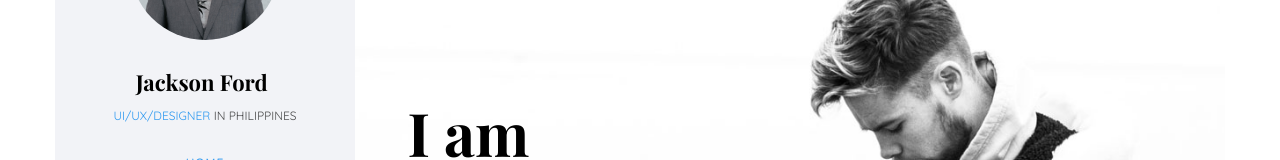
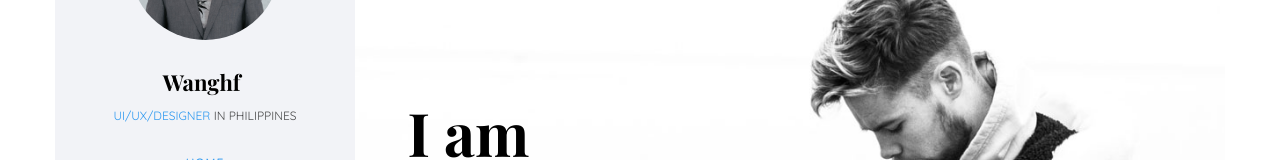
Before and after one commit to wangshiruchen/Personal, a plain HTML site: page index.html in a window 1280 px wide. Shown: the part 155-315 px from the top of the page. Drawn offline with nearby package versions, Linux system fonts and the light colour scheme; files whose address does not match are found by name; a web font is replaced by a local one.

Commit message:
index修改

```diff
--- a/index.html
+++ b/index.html
@@ -60,7 +60,7 @@
 			<aside id="colorlib-aside" role="complementary" class="border js-fullheight">
 				<div class="text-center">
 					<div class="author-img" style="background-image: url(images/about.jpg);"></div>
-					<h1 id="colorlib-logo"><a href="index.html">Jackson Ford</a></h1>
+					<h1 id="colorlib-logo"><a href="index.html">Wanghf</a></h1>
 					<span class="position"><a href="#">UI/UX/Designer</a> in Philippines</span>
 				</div>
 				<nav id="colorlib-main-menu" role="navigation" class="navbar">
```
